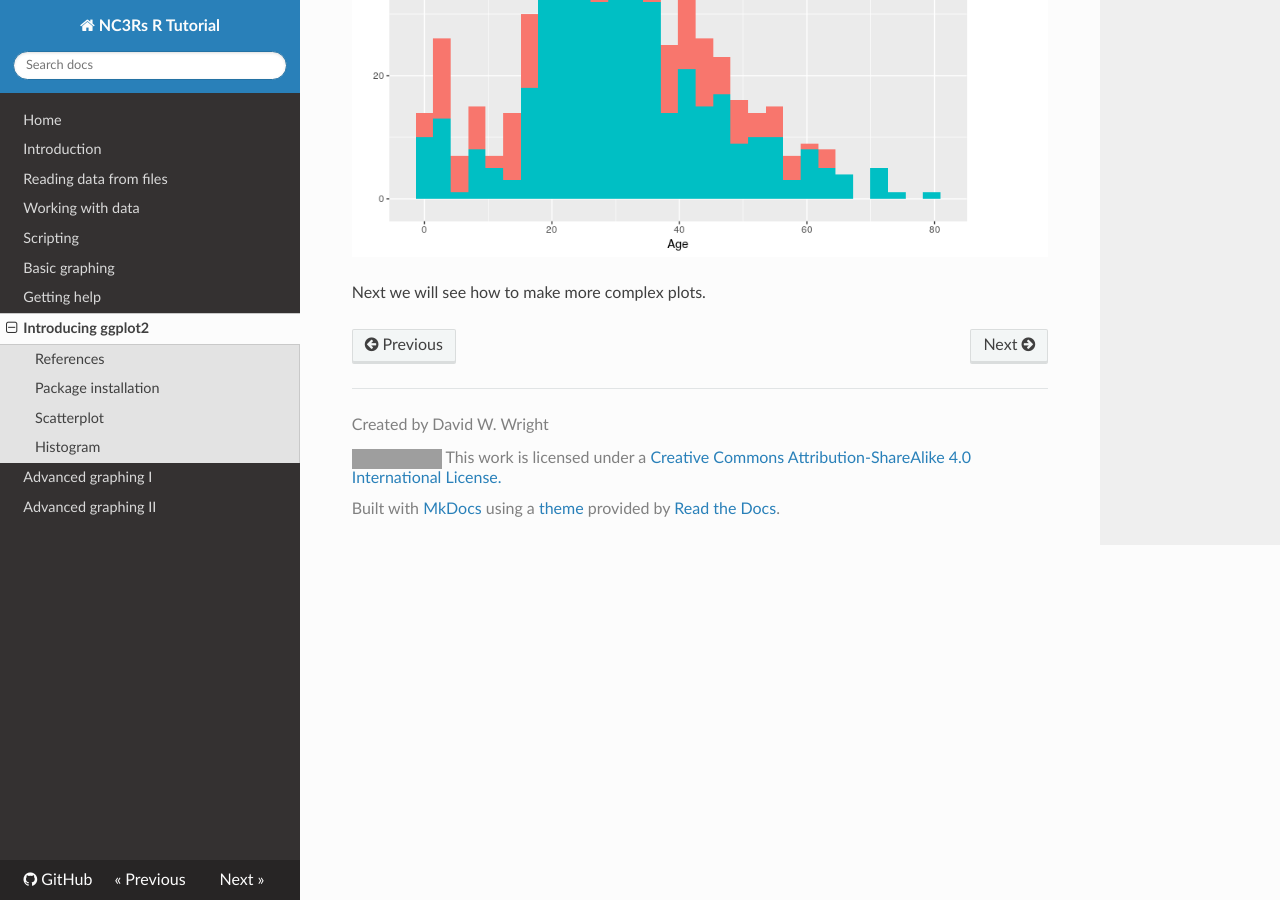
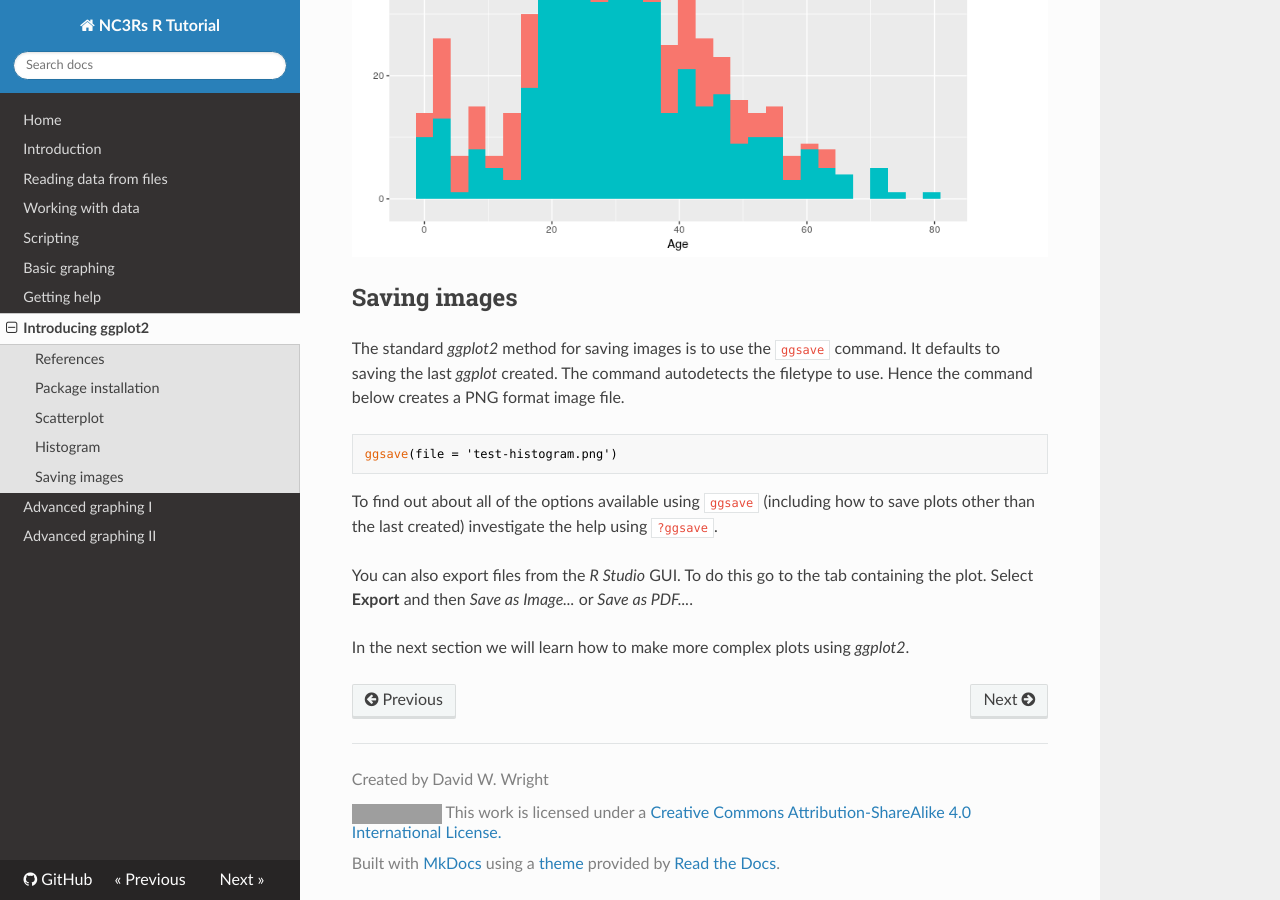
Before and after one commit to dww100/nc3rs-r-tutorial, an MkDocs documentation site: the page built from docs/ggplot2.md, in a window 1280 px wide and 900 px high, scrolled down 3952 px. Built offline with MkDocs 1.6.1, drawn with Linux system fonts in a browser that asks for light colours; nearby versions of some CDN libraries; old or Windows-style settings are respelled for this version of MkDocs; grey boxes are pictures that could not be loaded.

Commit message:
Add details on saving plots

````diff
--- a/docs/ggplot2.md
+++ b/docs/ggplot2.md
@@ -93,4 +93,21 @@ Here we use the fill to show the breakdown of the histogram by gender.
 
 ![](images/ggplot2_hist.png)
 
-Next we will see how to make more complex plots.
+## Saving images
+
+The standard *ggplot2* method for saving images is to use the `ggsave` command.
+It defaults to saving the last *ggplot* created.
+The command autodetects the filetype to use.
+Hence the command below creates a PNG format image file.
+
+```
+ggsave(file = 'test-histogram.png')
+```
+
+To find out about all of the options available using `ggsave` (including how to save plots other than the last created) investigate the help using `?ggsave`.
+
+You can also export files from the *R Studio* GUI.
+To do this go to the tab containing the plot.
+Select **Export** and then *Save as Image...* or *Save as PDF...*.
+
+In the next section we will learn how to make more complex plots using *ggplot2*.
````
